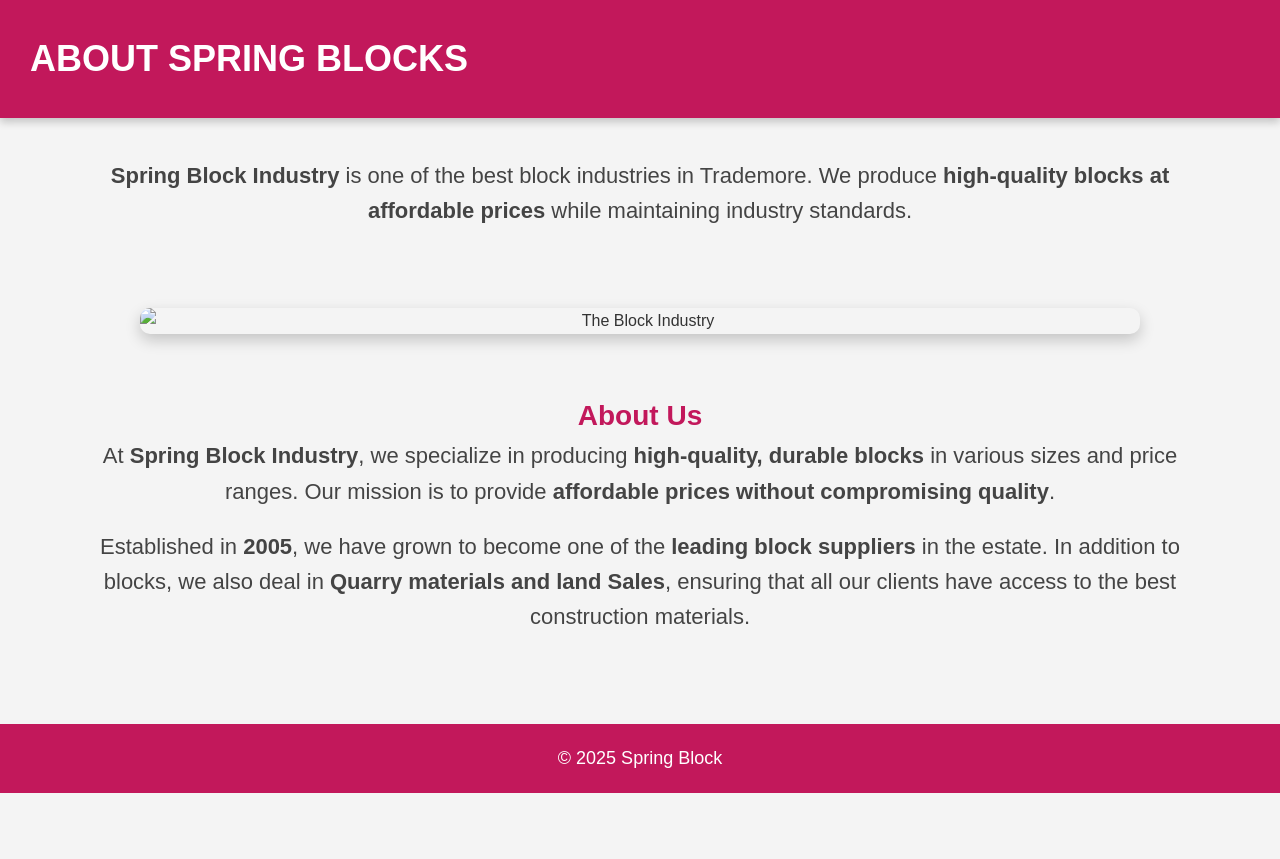
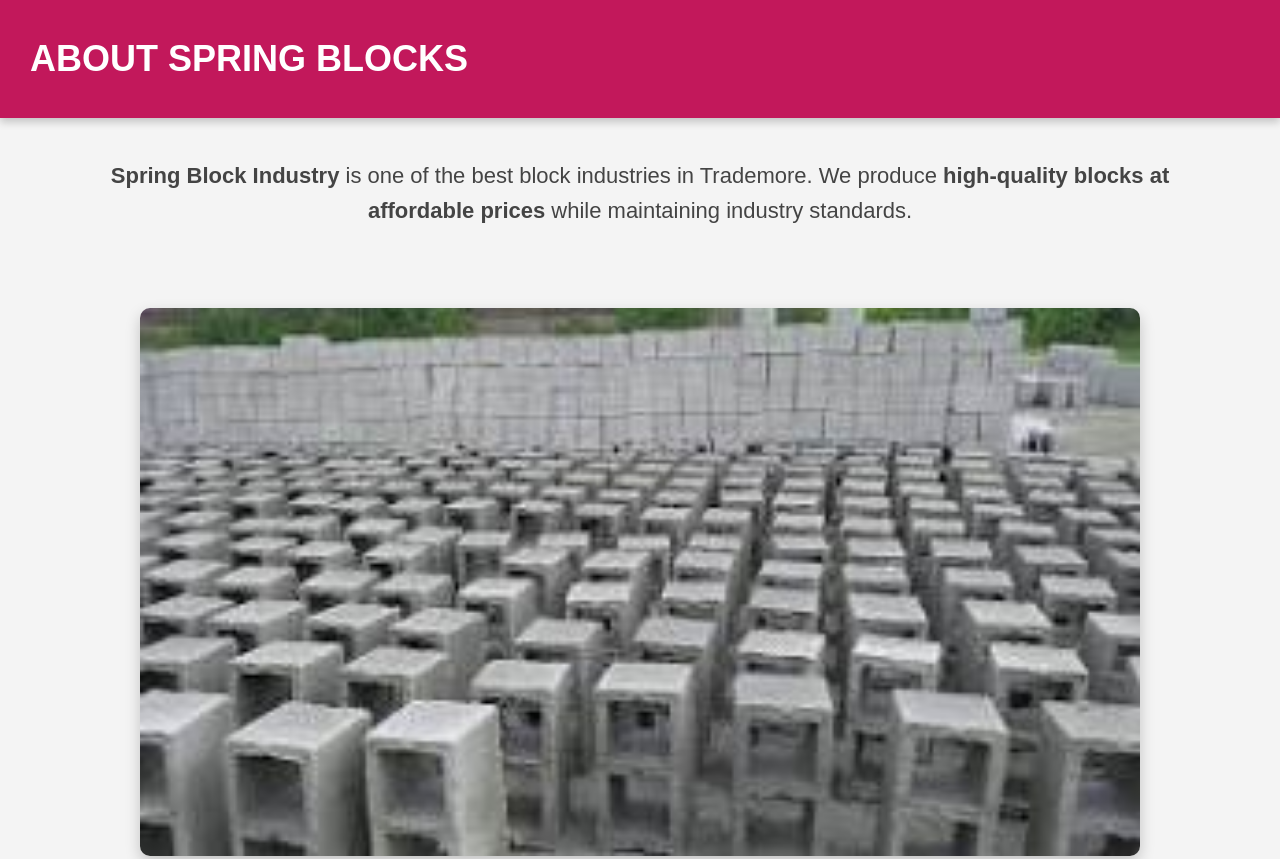
Before and after one commit to drmfsltdoh/springgardenupdate.i, a plain HTML site: page about.html in a window 1280 px wide. Shown: the top 859 px of the page. Before the commit the page ends 800 px from the top, so only its background shows below. Drawn offline with Linux system fonts and the light colour scheme; the site is published under a folder, as on GitHub Pages, so addresses that start at the root find nothing.

Commit message:
Update about.html

```diff
--- a/about.html
+++ b/about.html
@@ -92,7 +92,7 @@
     </div>
 
     <!-- Large Image -->
-    <img src="/the industry.jpeg" alt="The Block Industry" class="about-image">
+    <img src="the industry.jpeg" alt="The Block Industry" class="about-image">
 
     <!-- About Us Section -->
     <div class="about-container">
```
